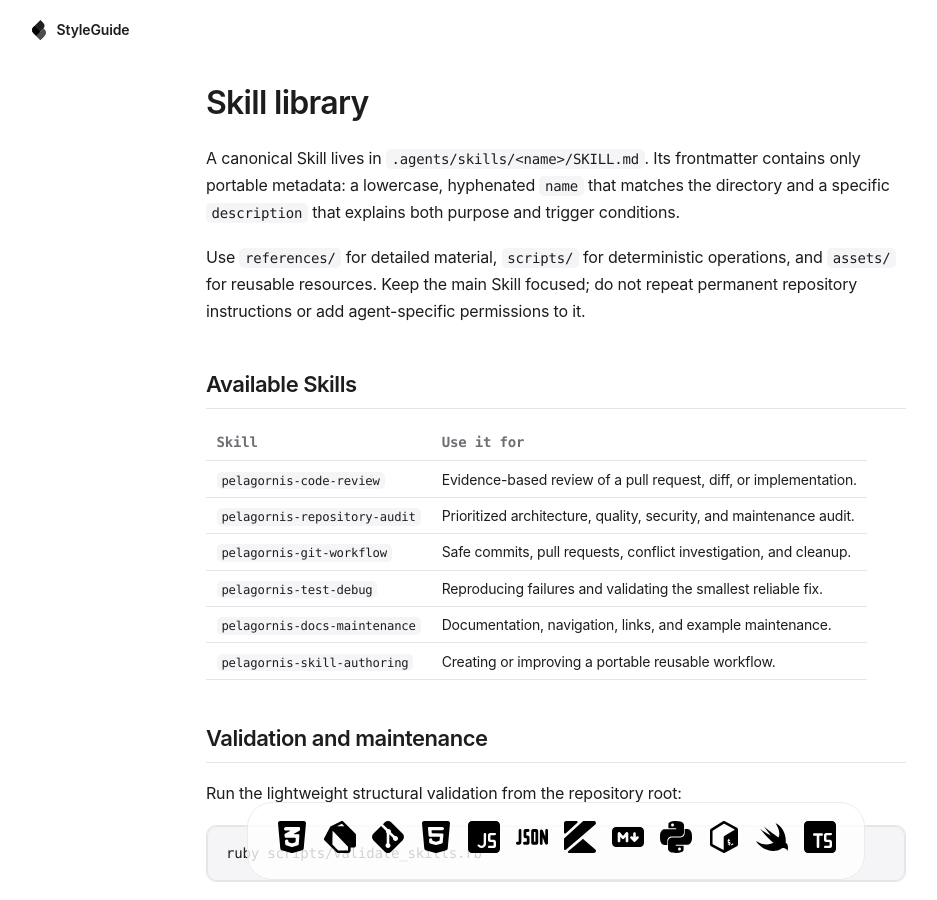
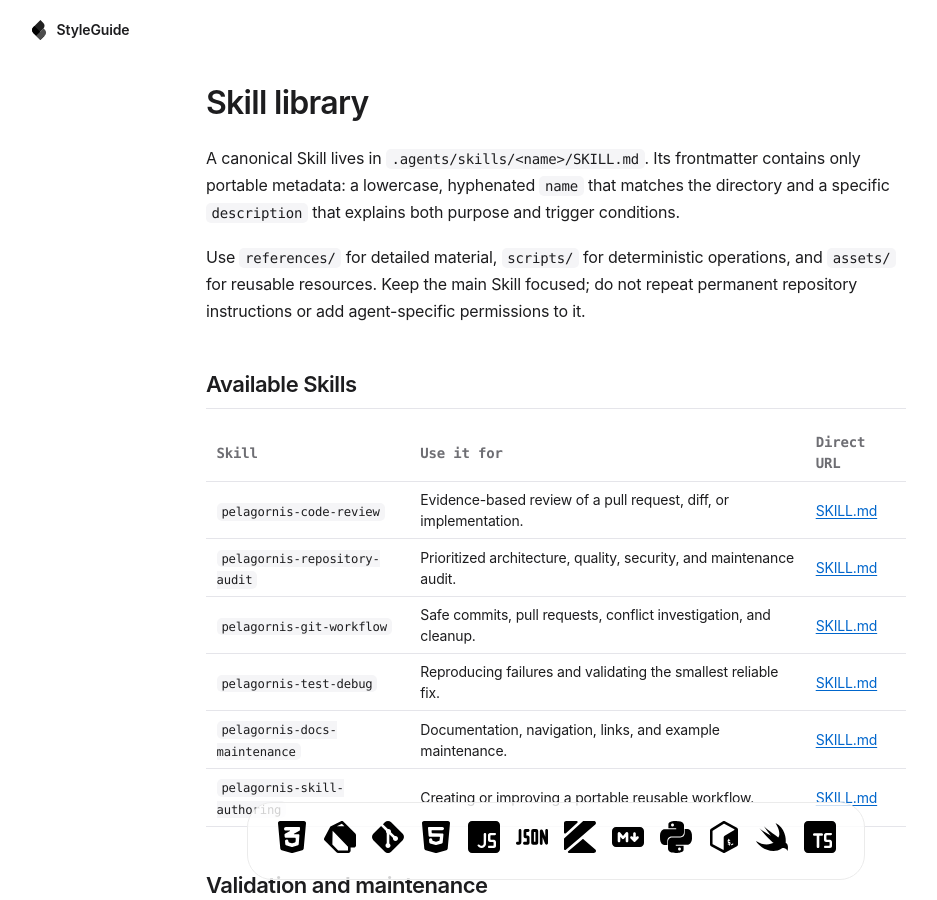
Before and after one commit to pelagornis/styleguide, a Jekyll site: the page built from docs/agents/skills.md, in a window 1280 px wide and 900 px high. Shown: the whole window, without its empty margins (84-1021 px from the left). Built offline with Jekyll 4.4.1, drawn with Linux system fonts in a browser that asks for light colours.

Commit message:
docs: link agent skills as raw markdown

```diff
--- a/docs/agents/skills.md
+++ b/docs/agents/skills.md
@@ -13,14 +13,14 @@ Use <code>references/</code> for detailed material, <code>scripts/</code> for de
 
 ## Available Skills
 
-| Skill | Use it for |
+| Skill | Use it for | Direct URL |
 |---|---|
-| <code>pelagornis-code-review</code> | Evidence-based review of a pull request, diff, or implementation. |
-| <code>pelagornis-repository-audit</code> | Prioritized architecture, quality, security, and maintenance audit. |
-| <code>pelagornis-git-workflow</code> | Safe commits, pull requests, conflict investigation, and cleanup. |
-| <code>pelagornis-test-debug</code> | Reproducing failures and validating the smallest reliable fix. |
-| <code>pelagornis-docs-maintenance</code> | Documentation, navigation, links, and example maintenance. |
-| <code>pelagornis-skill-authoring</code> | Creating or improving a portable reusable workflow. |
+| <code>pelagornis-code-review</code> | Evidence-based review of a pull request, diff, or implementation. | [SKILL.md](https://raw.githubusercontent.com/pelagornis/styleguide/main/.agents/skills/pelagornis-code-review/SKILL.md) |
+| <code>pelagornis-repository-audit</code> | Prioritized architecture, quality, security, and maintenance audit. | [SKILL.md](https://raw.githubusercontent.com/pelagornis/styleguide/main/.agents/skills/pelagornis-repository-audit/SKILL.md) |
+| <code>pelagornis-git-workflow</code> | Safe commits, pull requests, conflict investigation, and cleanup. | [SKILL.md](https://raw.githubusercontent.com/pelagornis/styleguide/main/.agents/skills/pelagornis-git-workflow/SKILL.md) |
+| <code>pelagornis-test-debug</code> | Reproducing failures and validating the smallest reliable fix. | [SKILL.md](https://raw.githubusercontent.com/pelagornis/styleguide/main/.agents/skills/pelagornis-test-debug/SKILL.md) |
+| <code>pelagornis-docs-maintenance</code> | Documentation, navigation, links, and example maintenance. | [SKILL.md](https://raw.githubusercontent.com/pelagornis/styleguide/main/.agents/skills/pelagornis-docs-maintenance/SKILL.md) |
+| <code>pelagornis-skill-authoring</code> | Creating or improving a portable reusable workflow. | [SKILL.md](https://raw.githubusercontent.com/pelagornis/styleguide/main/.agents/skills/pelagornis-skill-authoring/SKILL.md) |
 
 ## Validation and maintenance
 
```
Also changed, not shown: docs/agents/index.md (+11 -0 lines), docs/agents/overview.md (+4 -0 lines), README.md.
